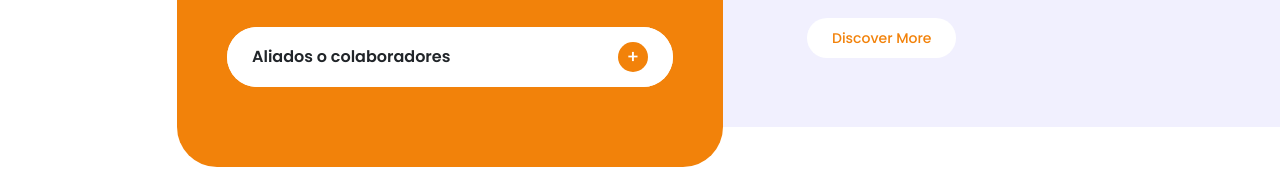
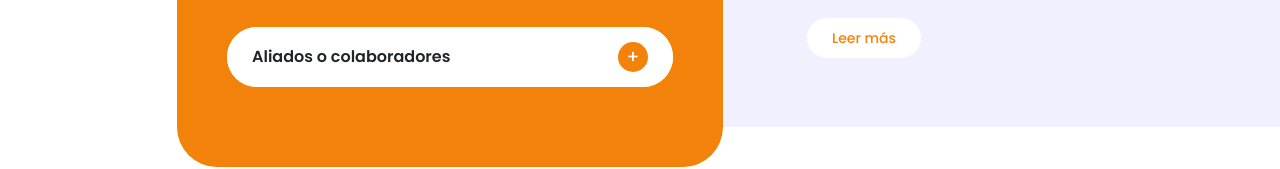
Before and after one commit to leonelc12m/carpediem.github.io, a plain HTML site: page quienes.html in a window 1280 px wide. Shown: the part 1478-1647 px from the top of the page. Drawn offline with nearby package versions, Linux system fonts and the light colour scheme.

Commit message:
Update quienes.html
Signed-off-by: leonelc12m <51763155+leonelc12m@users.noreply.github.com>

```diff
--- a/quienes.html
+++ b/quienes.html
@@ -205,7 +205,7 @@ https://templatemo.com/tm-586-scholar
             <h2>CARPE DIEM</h2>
             <p>En la Fundación Carpe Diem, creemos en el poder transformador del arte. Nos dedicamos a fomentar la creatividad y el desarrollo artístico a través de cursos, diplomados y talleres impartidos por expertos apasionados. Nuestra misión es brindar un espacio donde el arte se convierte en una herramienta de expresión, crecimiento y conexión. ¡Únete a nosotros y vive la experiencia de crear con propósito!" </p>
             <div class="main-button">
-              <a href="#">Discover More</a>
+              <a href="#">Leer más</a>
             </div>
           </div>
         </div>
```
